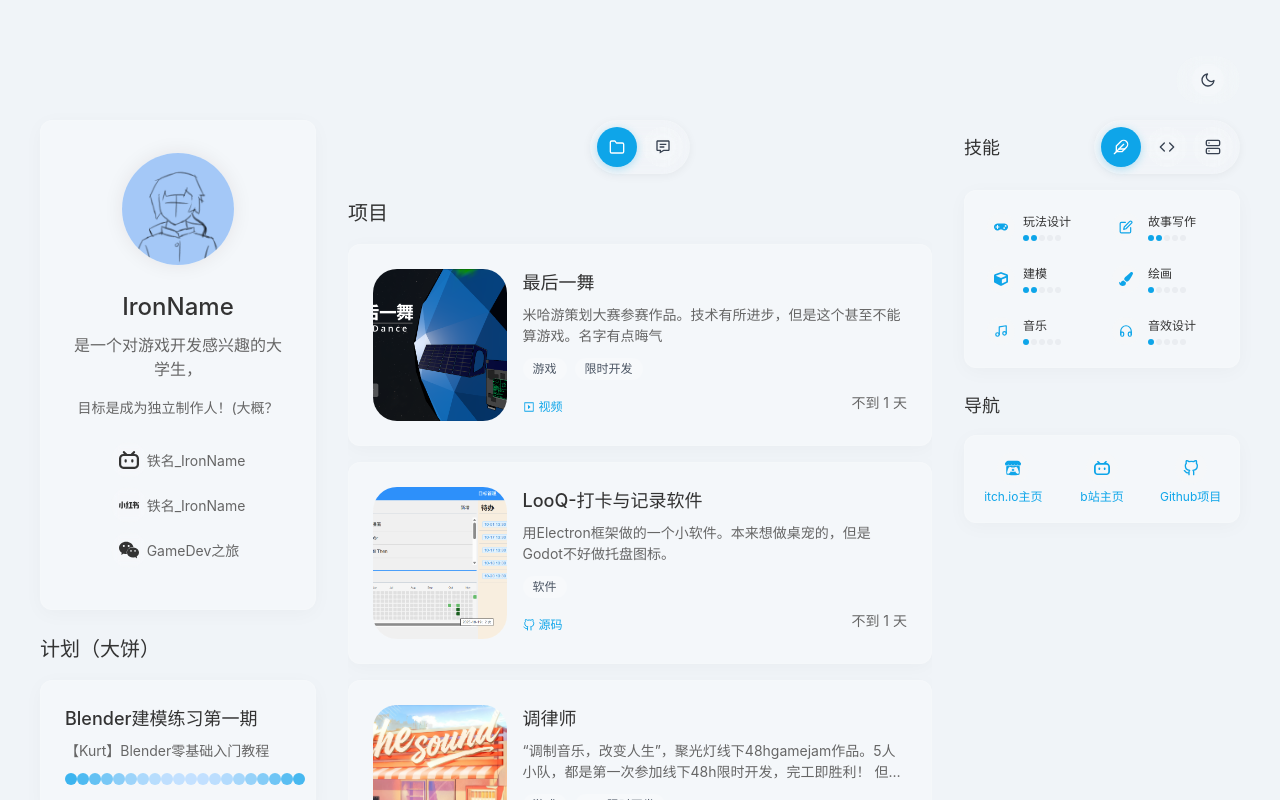
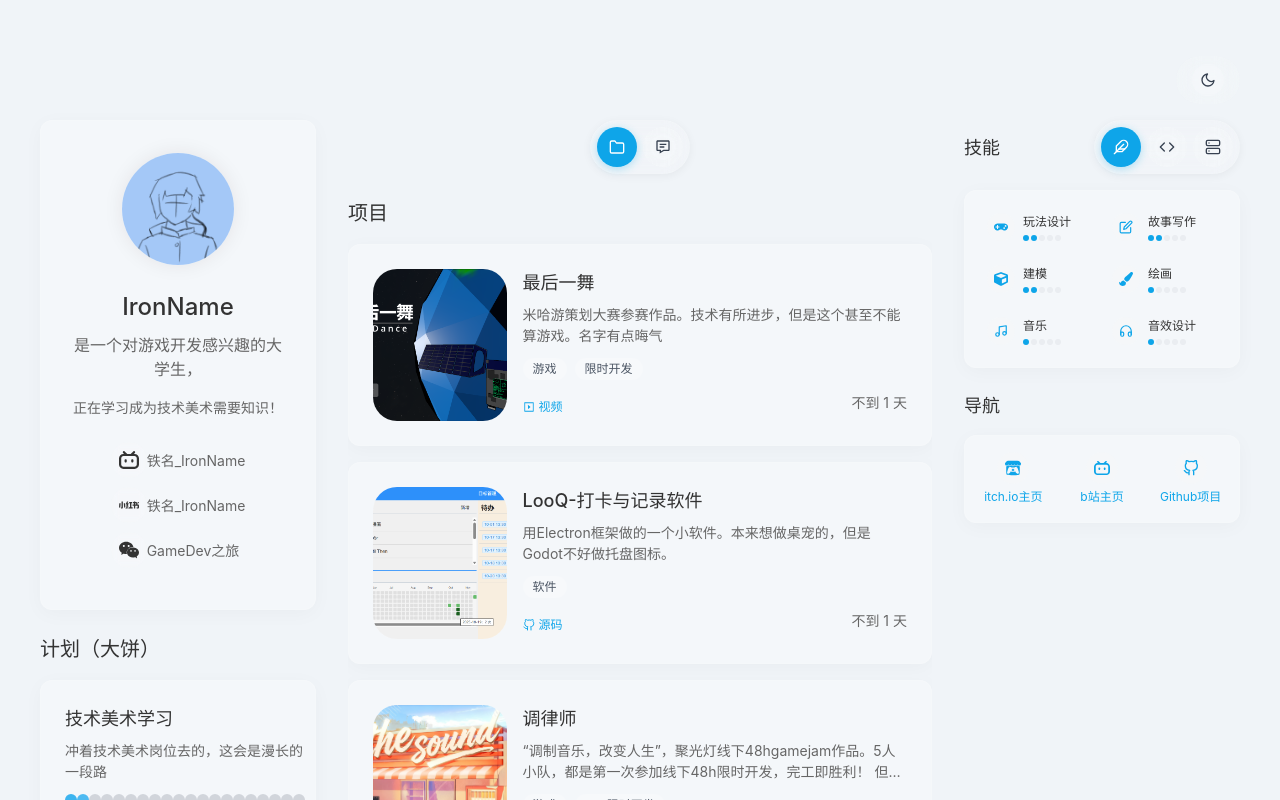
Before and after one commit to 1ronName/IronName-s-Space, a React (Vite) app: page / in a window 1280 px wide. Built offline with nearby package versions, Linux system fonts and the light colour scheme.

Commit message:
new goal

```diff
--- a/package.json
+++ b/package.json
@@ -1,7 +1,7 @@
 {
   "name": "IronName-s-Space",
   "private": true,
-  "version": "0.5.0",
+  "version": "0.5.1",
   "type": "module",
   "scripts": {
     "dev": "vite",
--- a/src/components/layout/Footer.tsx
+++ b/src/components/layout/Footer.tsx
@@ -6,7 +6,7 @@ const Footer: React.FC = () => {
 
   return (
     <footer className="py-4 mt-8 text-center text-sm text-text-light-secondary dark:text-text-dark-secondary">
-      <p>上次更新: {formatRelativeDate('2025/11/17 16:11')}</p>
+      <p>上次更新: {formatRelativeDate('2025/12/23 22:36')}</p>
       <p>© 2025 IronName</p>
     </footer>
   );
--- a/src/data/memos.ts
+++ b/src/data/memos.ts
@@ -1,6 +1,14 @@
 import { Memo } from '@/types';
 
 export const memosData: Memo[] = [
+
+    {
+        id: 'memo5',
+        content: '前两天发现了TA的系统学习框架。想了想技术美术对我来说是个不错的岗位。这就是接下来的目标。计划把学习笔记发布到博客上'
+        +'<br> 绘画、编曲什么的，就当做爱好放松来吧。修改了个人介绍，记录下旧的："目标是成为独立制作人！(大概？"',
+        date: '2025-12-23',
+        tags: ['职业发展'],
+    },
 
     {
         id: 'memo4',
--- a/src/data/plans.ts
+++ b/src/data/plans.ts
@@ -5,10 +5,10 @@ export const plansData: Plan[] = [
     // 每次添加在这里，自然形成倒序
 
     {
-        id: 'blender',
-        title: 'Blender建模练习第一期',
-        description: '【Kurt】Blender零基础入门教程',
-        progress: 100
+        id: 'ta',
+        title: '技术美术学习',
+        description: '冲着技术美术岗位去的，这会是漫长的一段路',
+        progress: 10
     },
     {
         id: 'art-v',
@@ -16,11 +16,11 @@ export const plansData: Plan[] = [
         description: 'V大预科作业2.0',
         progress: 30
     },
-    {
-        id: 'story',
-        title: '故事写作',
-        description: '暂无练习计划',
-        progress: 0
-    },
+    // {
+    //     id: 'story',
+    //     title: '故事写作',
+    //     description: '暂无练习计划',
+    //     progress: 0
+    // },
 
 ];
--- a/src/data/profile.ts
+++ b/src/data/profile.ts
@@ -3,7 +3,7 @@ import { Profile } from '@/types';
 export const profileData: Profile = {
     name: 'IronName',
     title: '是一个对游戏开发感兴趣的大学生，',
-    bio: "目标是成为独立制作人！(大概？",
+    bio: "正在学习成为技术美术需要知识！",
     avatar: 'images/avatar3.png',
     social: [
         {
```
